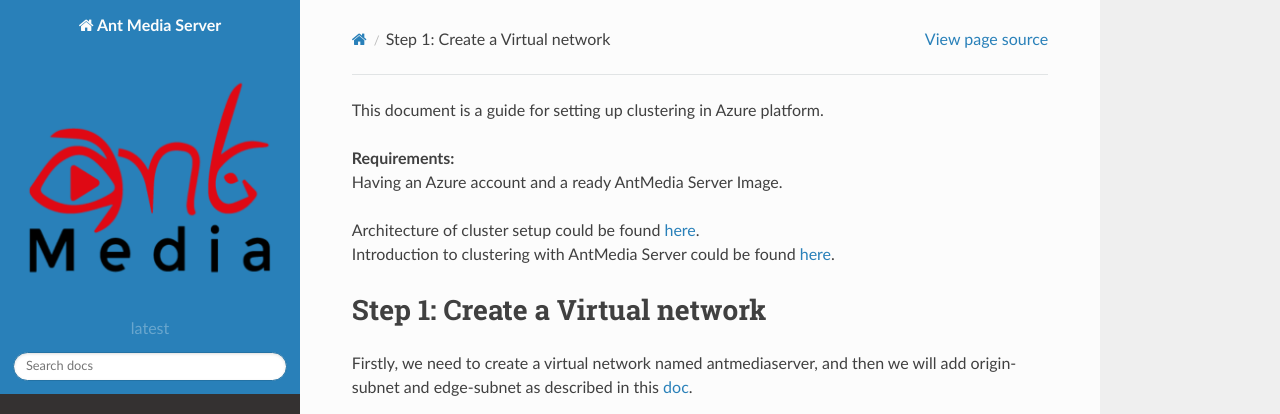
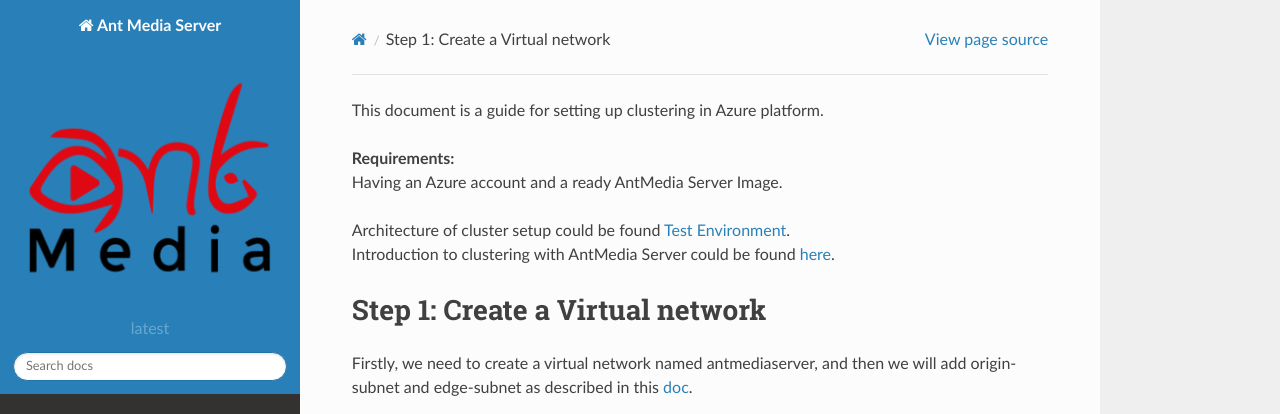
Before and after one commit to sachinmsahrma/Ant-Media-Docs, a Sphinx documentation site: the page built from docs/Clustering-with-Azure.rst, in a window 1280 px wide and 900 px high. Shown: the top 414 px of the window. Built offline with Sphinx 7.4.7 and the Read the Docs theme 2.0.0, drawn with Linux system fonts in a browser that asks for light colours.

Commit message:
Add Clustering with Azure doc

```diff
--- a/docs/Clustering-with-Azure.rst
+++ b/docs/Clustering-with-Azure.rst
@@ -3,7 +3,7 @@
 | **Requirements:**
 | Having an Azure account and a ready AntMedia Server Image.
 |
-| Architecture of cluster setup could be found `here <Test-Environment.rst>`_.
+| Architecture of cluster setup could be found :ref:`test-environment-label`.
 | Introduction to clustering with AntMedia Server could be found `here <Clustering.rst>`_.
 
 Step 1: Create a Virtual network
--- a/docs/Test-Environment.rst
+++ b/docs/Test-Environment.rst
@@ -1,3 +1,4 @@
+.. _test-environment-label:
 Test Environment
 ================
 
```
